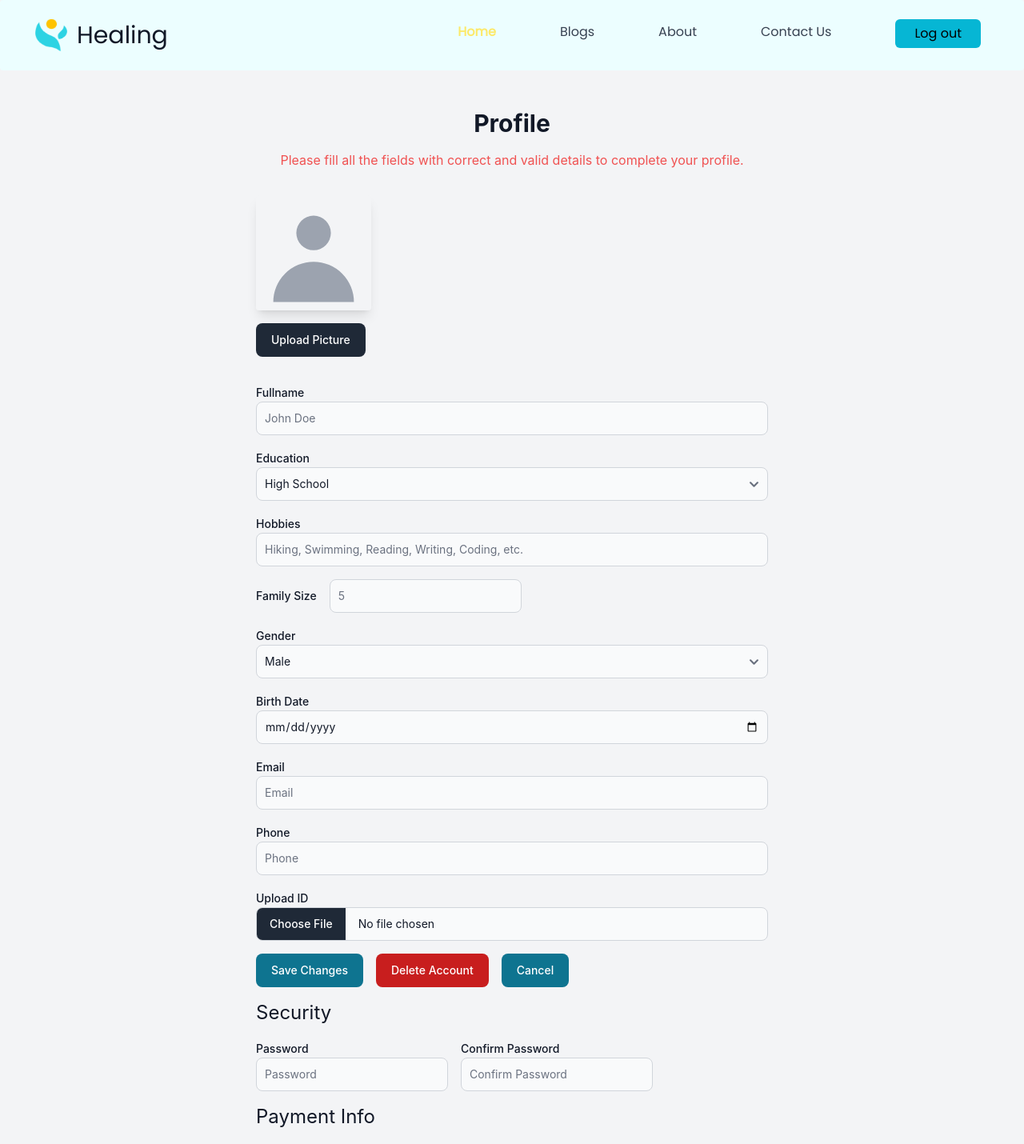
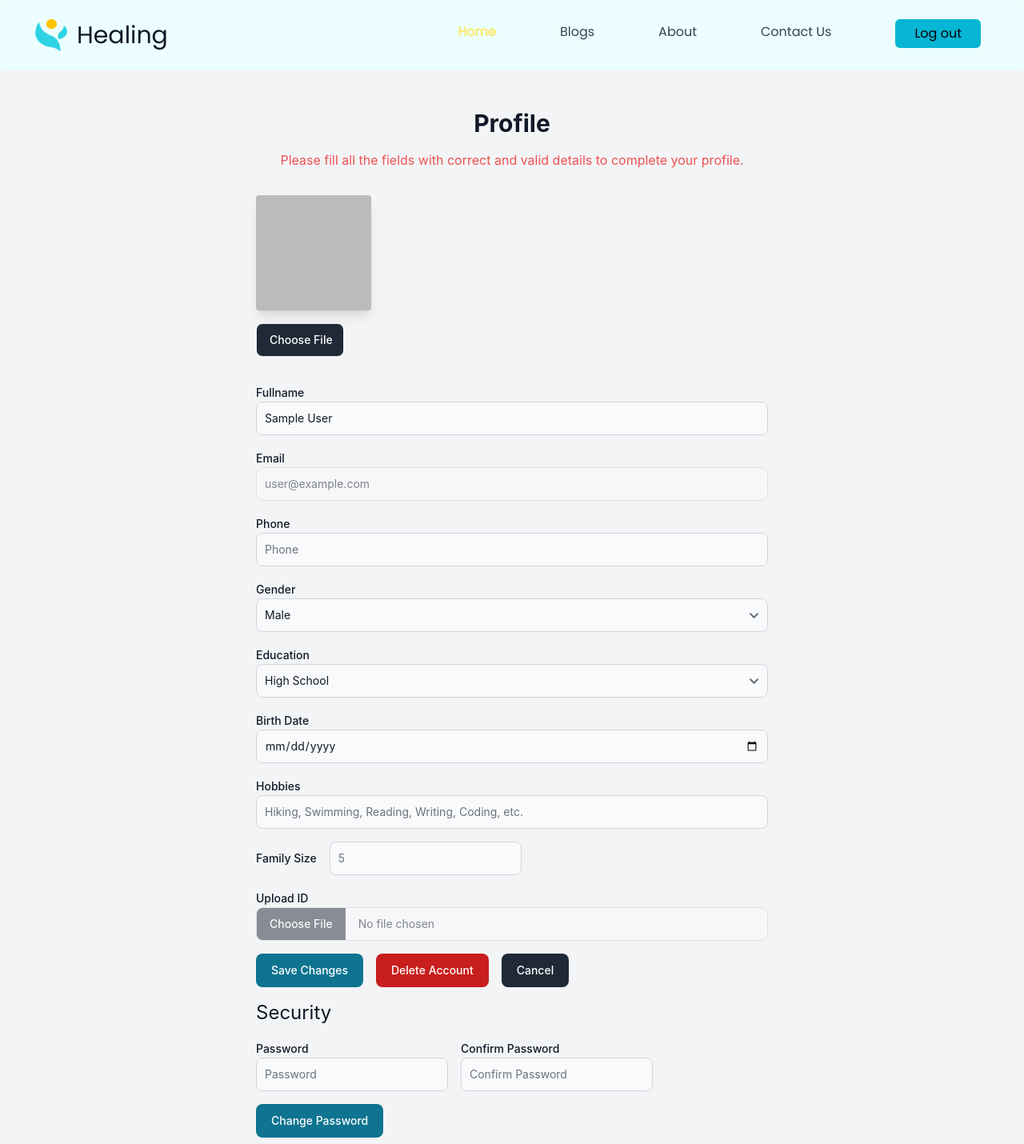
Before and after one commit to TherapyProject/iTherapy, a React (Create React App) app: page /profile in a window 1280 px wide. Shown: the top 1430 px of the page at 80% size. Built offline with nearby package versions, Linux system fonts and the light colour scheme; no server answers; the database is empty; sample sign-in values are in the browser's storage.

Commit message:
Feat: add firestore & firestorage to profile page

```diff
--- a/src/backend/firebase.js
+++ b/src/backend/firebase.js
@@ -1,7 +1,11 @@
-import firebase from 'firebase/compat/app';
-import 'firebase/compat/auth';
+// firebase
 
-const app = firebase.initializeApp({
+import { initializeApp } from 'firebase/app';
+import { getAuth } from 'firebase/auth';
+import { getFirestore } from 'firebase/firestore';
+import { getStorage } from 'firebase/storage';
+
+const firebaseConfig = {
   apiKey: process.env.REACT_APP_FIREBASE_API_KEY,
   authDomain: process.env.REACT_APP_FIREBASE_AUTH_DOMAIN,
   databaseURL: process.env.REACT_APP_FIREBASE_DATABASE_URL,
@@ -9,7 +13,11 @@ const app = firebase.initializeApp({
   storageBucket: process.env.REACT_APP_FIREBASE_STORAGE_BUCKET,
   messagingSenderId: process.env.REACT_APP_FIREBASE_MESSAGING_SENDER_ID,
   appId: process.env.REACT_APP_FIREBASE_APP_ID,
-});
+};
 
-export const auth = app.auth();
-export default app;
+const app = initializeApp(firebaseConfig);
+export const auth = getAuth(app);
+export const db = getFirestore(app);
+export const storage = getStorage(app);
+
+export default db;
--- a/src/components/NavBar/Navbar.js
+++ b/src/components/NavBar/Navbar.js
@@ -3,10 +3,10 @@ import { useAuth } from '../../contexts/AuthContext';
 import Logo from '../../images/logo.png';
 
 function Navbar() {
-  const { currentUser, logout } = useAuth();
+  const { currentUser, logOut } = useAuth();
 
-  const handleLogout = async () => {
-    await logout();
+  const handleLogOut = async () => {
+    await logOut();
   };
 
   return (
@@ -72,7 +72,7 @@ function Navbar() {
                 </a>
               ) : (
                 <button
-                  onClick={handleLogout}
+                  onClick={handleLogOut}
                   type="button"
                   className=" font-['Poppins'] font-medium text-base text-black bg-cyan-500 hover:bg-cyan-700 focus:ring-blue-300  rounded-md px-6 py-1.5 mt-1 mr-2 mb-2 dark:bg-blue-600 dark:hover:bg-blue-700 focus:outline-none dark:focus:ring-blue-800"
                 >
--- a/src/contexts/AuthContext.js
+++ b/src/contexts/AuthContext.js
@@ -1,8 +1,11 @@
 import {
+  createUserWithEmailAndPassword,
   FacebookAuthProvider,
-  getAuth,
   GoogleAuthProvider,
+  onAuthStateChanged,
+  signInWithEmailAndPassword,
   signInWithPopup,
+  signOut,
 } from 'firebase/auth';
 import React, {
   createContext,
@@ -15,40 +18,34 @@ import { auth } from '../backend/firebase';
 
 const AuthContext = createContext();
 
-export function useAuth() {
-  return useContext(AuthContext);
-}
-
 export function AuthProvider({ children }) {
   const [currentUser, setCurrentUser] = useState();
   const [loading, setLoading] = useState(true);
 
-  function signup(email, password) {
-    return auth.createUserWithEmailAndPassword(email, password);
+  function signUp(email, password) {
+    return createUserWithEmailAndPassword(auth, email, password);
   }
 
-  function login(email, password) {
-    return auth.signInWithEmailAndPassword(email, password);
+  function logIn(email, password) {
+    return signInWithEmailAndPassword(auth, email, password);
   }
 
-  function logout() {
-    return auth.signOut();
+  function logOut() {
+    return signOut(auth);
   }
 
   const signInWithFacebook = async () => {
     const provider = new FacebookAuthProvider();
-    const authFB = getAuth();
-    await signInWithPopup(authFB, provider);
+    await signInWithPopup(auth, provider);
   };
 
   const signInWithGoogle = async () => {
     const provider = new GoogleAuthProvider();
-    const authG = getAuth();
-    await signInWithPopup(authG, provider);
+    await signInWithPopup(auth, provider);
   };
 
   useEffect(() => {
-    const unsubscribe = auth.onAuthStateChanged((user) => {
+    const unsubscribe = onAuthStateChanged(auth, (user) => {
       setCurrentUser(user);
       setLoading(false);
     });
@@ -59,13 +56,13 @@ export function AuthProvider({ children }) {
   const value = useMemo(
     () => ({
       currentUser,
-      signup,
-      login,
+      signUp,
+      logIn,
+      logOut,
       signInWithFacebook,
       signInWithGoogle,
-      logout,
     }),
-    [currentUser, signup, login, signInWithFacebook, signInWithGoogle, logout]
+    [currentUser, signUp, logIn, logOut, signInWithFacebook, signInWithGoogle]
   );
 
   return (
@@ -74,3 +71,7 @@ export function AuthProvider({ children }) {
     </AuthContext.Provider>
   );
 }
+
+export function useAuth() {
+  return useContext(AuthContext);
+}
--- a/src/pages/Login/Login.js
+++ b/src/pages/Login/Login.js
@@ -8,7 +8,7 @@ function Login() {
   const required = true;
   const emailRef = useRef();
   const passwordRef = useRef();
-  const { login, signInWithFacebook, signInWithGoogle } = useAuth();
+  const { logIn, signInWithFacebook, signInWithGoogle } = useAuth();
   const [error, setError] = useState('');
   const [loginSuccess, setLoginSuccess] = useState(false);
 
@@ -19,7 +19,7 @@ function Login() {
 
     try {
       setError('');
-      await login(emailRef.current.value, passwordRef.current.value);
+      await logIn(emailRef.current.value, passwordRef.current.value);
       setLoginSuccess(true);
       const timer = setTimeout(() => {
         return navigate('/');
--- a/src/pages/Profile/Profile.js
+++ b/src/pages/Profile/Profile.js
@@ -1,4 +1,13 @@
+import { deleteUser, updatePassword, updateProfile } from 'firebase/auth';
+import { deleteDoc, doc, onSnapshot, setDoc } from 'firebase/firestore';
 import {
+  deleteObject,
+  getDownloadURL,
+  ref,
+  uploadBytes,
+} from 'firebase/storage';
+import {
+  Alert,
   Avatar,
   Button,
   FileInput,
@@ -6,9 +15,162 @@ import {
   Select,
   TextInput,
 } from 'flowbite-react/lib/esm/components';
-import React from 'react';
+import React, { useEffect, useState } from 'react';
+import { useNavigate } from 'react-router-dom';
+import { auth, db, storage } from '../../backend/firebase';
+import { useAuth } from '../../contexts/AuthContext';
 
 const Profile = () => {
+  const { currentUser } = useAuth();
+  const [password, setPassword] = useState('');
+  const [passwordConfirm, setPasswordConfirm] = useState('');
+  const [errorMessage, setErrorMessage] = useState('');
+  const [successMessage, setSuccessMessage] = useState('');
+  const [profile, setProfile] = useState({
+    uid: currentUser.uid,
+    displayName: currentUser.displayName,
+    email: currentUser.email,
+    photoURL: currentUser.photoURL,
+    gender: '',
+    education: '',
+    birthDate: '',
+    hobbies: '',
+    familySize: '',
+    phoneNumber: '',
+  });
+  const navigate = useNavigate();
+
+  const handleProfileChange = (e) => {
+    const { name, value } = e.target;
+    setProfile((prevProfile) => ({
+      ...prevProfile,
+      [name]: value,
+    }));
+  };
+
+  const handleProfileImageUpload = async (file) => {
+    const fileType = file.type.split('/')[0];
+    if (fileType !== 'image') {
+      return setErrorMessage('Please upload an image file');
+    }
+    if (file.size > 1024 * 1024) {
+      return setErrorMessage('Please upload an image less than 1MB in size');
+    }
+
+    const fileRef = ref(storage, `avatars/${currentUser.uid}/profile-picture`);
+    const uploadTask = await uploadBytes(fileRef, file);
+    const downloadURL = await getDownloadURL(uploadTask.ref);
+
+    setProfile((prevProfile) => ({
+      ...prevProfile,
+      photoURL: downloadURL,
+    }));
+
+    updateProfile(auth.currentUser, {
+      photoURL: downloadURL,
+    }).then(
+      () => {
+        setSuccessMessage('Profile updated successfully');
+      },
+      (error) => {
+        setErrorMessage(error.message);
+      }
+    );
+    return downloadURL;
+  };
+
+  const handleProfileImageChange = async (e) => {
+    if (e.target.files[0]) {
+      const file = e.target.files[0];
+      await handleProfileImageUpload(file);
+    }
+  };
+
+  const handleDeleteAccount = async () => {
+    const user = auth.currentUser;
+    await deleteUser(user);
+    await deleteDoc(doc(db, 'users', user.uid));
+    await deleteObject(ref(storage, `avatars/${user.uid}/profile-picture`));
+  };
+
+  const createProfile = async () => {
+    try {
+      await setDoc(doc(db, 'users', currentUser.uid), {
+        uid: currentUser.uid,
+        displayName: currentUser.displayName,
+        email: currentUser.email,
+        gender: profile.gender,
+        education: profile.education,
+        birthDate: profile.birthDate,
+        hobbies: profile.hobbies,
+        familySize: profile.familySize,
+        phoneNumber: profile.phoneNumber,
+      });
+      setSuccessMessage('Profile updated successfully');
+    } catch (error) {
+      setErrorMessage(error.message);
+    }
+  };
+
+  const handleSubmit = (e) => {
+    e.preventDefault();
+
+    updateProfile(auth.currentUser, {
+      displayName: profile.displayName,
+      photoURL: profile.photoURL,
+    }).then(
+      () => {
+        setSuccessMessage('Profile updated successfully');
+      },
+      (error) => {
+        setErrorMessage(error.message);
+      }
+    );
+
+    createProfile();
+  };
+
+  const handleCancel = () => {
+    navigate('/');
+  };
+
+  const handlePasswordChange = (e) => {
+    const { name, value } = e.target;
+    if (name === 'password') {
+      setPassword(value);
+    } else {
+      setPasswordConfirm(value);
+    }
+  };
+
+  const handlePasswordSubmit = (e) => {
+    e.preventDefault();
+    if (password === passwordConfirm && password.length >= 6) {
+      updatePassword(auth.currentUser, password).then(
+        () => {
+          setSuccessMessage('Password updated successfully');
+        },
+        (error) => {
+          setErrorMessage(error.message);
+        }
+      );
+    } else {
+      setErrorMessage('Passwords do not match');
+    }
+  };
+
+  useEffect(() => {
+    const unsubscribe = onSnapshot(
+      doc(db, 'users', currentUser.uid),
+      (userProfile) => {
+        if (userProfile.exists()) {
+          setProfile(userProfile.data());
+        }
+      }
+    );
+    return unsubscribe;
+  }, []);
+
   return (
     <div className="profile container mx-auto max-w-2xl text-gray-900 dark:text-gray-100 bg-gray-100 dark:bg-gray-900 flex flex-col my-8">
       <div className="profile-header text-center py-4 mb-4 mx-4">
@@ -19,14 +181,33 @@ const Profile = () => {
           Please fill all the fields with correct and valid details to complete
           your profile.
         </p>
+        {errorMessage && (
+          <Alert color="failure" className="mt-4">
+            <span className="font-medium">{errorMessage}</span>
+          </Alert>
+        )}
+        {successMessage && (
+          <Alert color="success" className="mt-4">
+            <span className="font-medium">{successMessage}</span>
+          </Alert>
+        )}
       </div>
-      <div className="profile-body flex flex-wrap justify-center sm:justify-between gap-8 mx-4">
+      <form
+        className="profile-body flex flex-wrap justify-center sm:justify-between gap-8 mx-4"
+        onSubmit={handleSubmit}
+      >
         <div className="profile-column flex flex-col md:flex-row">
           <div className="profile-picture mb-4 md:mb-0 full-rounded">
-            <Avatar size="xl" className="shadow-lg" />
-            <Button color="dark" className="mt-4">
-              Upload Picture
-            </Button>
+            <Avatar
+              size="xl"
+              className="shadow-lg"
+              img={currentUser.photoURL}
+            />
+            <FileInput
+              color="dark"
+              className="mt-4 w-[110px]"
+              onChange={handleProfileImageChange}
+            />
           </div>
         </div>
         <div className="profile-column flex flex-col flex-grow gap-4">
@@ -36,16 +217,56 @@ const Profile = () => {
               <TextInput
                 id="full-name"
                 label="Full Name"
+                name="displayName"
                 placeholder="John Doe"
-                value=""
+                value={profile.displayName}
+                onChange={handleProfileChange}
               />
+            </div>
+            <div className="email mb-4 md:mb-0">
+              <Label htmlFor="email" value="Email" />
+              <TextInput
+                id="email"
+                name="email"
+                label="Email"
+                placeholder="Email"
+                value={profile.email}
+                disabled
+              />
+            </div>
+            <div className="phone mb-4 md:mb-0">
+              <Label htmlFor="phone" value="Phone" />
+              <TextInput
+                id="phone"
+                name="phoneNumber"
+                label="Phone"
+                placeholder="Phone"
+                value={profile.phoneNumber}
+                onChange={handleProfileChange}
+              />
+            </div>
+            <div className="gender mb-4 md:mb-0">
+              <Label htmlFor="gender" value="Gender" />
+              <Select
+                id="gender"
+                name="gender"
+                label="Gender"
+                value={profile.gender}
+                onChange={handleProfileChange}
+              >
+                <option>Male</option>
+                <option>Female</option>
+                <option>Prefers not to say</option>
+              </Select>
             </div>
             <div className="education-level mb-4 md:mb-0">
               <Label htmlFor="education" value="Education" />
               <Select
+                id="education"
+                name="education"
                 label="Education Level"
-                value="Education Level"
-                id="education"
+                value={profile.education}
+                onChange={handleProfileChange}
               >
                 <option>High School</option>
                 <option>College</option>
@@ -53,82 +274,78 @@ const Profile = () => {
                 <option>Post Graduate School</option>
               </Select>
             </div>
+            <div className="birth-date mb-4 md:mb-0">
+              <Label htmlFor="birth-date" value="Birth Date" />
+              <TextInput
+                id="birth-date"
+                name="birthDate"
+                label="Birth Date"
+                placeholder="Birth Date"
+                type="date"
+                value={profile.birthDate}
+                onChange={handleProfileChange}
+              />
+            </div>
             <div className="hobbies mb-4 md:mb-0">
               <Label htmlFor="hobbies" value="Hobbies" />
               <TextInput
                 id="hobbies"
+                name="hobbies"
                 label="Hobbies"
                 placeholder="Hiking, Swimming, Reading, Writing, Coding, etc."
-                value=""
+                value={profile.hobbies}
+                onChange={handleProfileChange}
               />
             </div>
-            <div className="family-name mb-4 md:mb-0 flex gap-4 flex-wrap items-center">
+            <div className="family-size mb-4 md:mb-0 flex gap-4 flex-wrap items-center">
               <Label htmlFor="family-size" value="Family Size" />
               <TextInput
                 id="family-size"
+                name="familySize"
                 label="Family Size"
                 placeholder="5"
-                value=""
                 type="number"
+                value={profile.familySize}
+                onChange={handleProfileChange}
               />
             </div>
-            <div className="gender mb-4 md:mb-0">
-              <Label htmlFor="gender" value="Gender" />
-              <Select label="Gender" value="Gender" id="gender">
-                <option>Male</option>
-                <option>Female</option>
-                <option>Prefers not to say</option>
-              </Select>
-            </div>
-            <div className="birth-date mb-4 md:mb-0">
-              <Label htmlFor="birth-date" value="Birth Date" />
-              <TextInput
-                id="birth-date"
-                label="Birth Date"
-                placeholder="Birth Date"
-                value="01/01/2000"
-                type="date"
+
+            <div className="upload-id mb-4 md:mb-0">
+              <Label htmlFor="upload-id" value="Upload ID" />
+              <FileInput
+                label="Upload ID"
+                name="IdCard"
+                id="upload-id"
+                value={profile.IdCard}
+                onChange={handleProfileChange}
+                disabled
               />
             </div>
-            <div className="email mb-4 md:mb-0">
-              <Label htmlFor="email" value="Email" />
-              <TextInput
-                id="email"
-                label="Email"
-                placeholder="Email"
-                value=""
-              />
-            </div>
-            <div className="phone mb-4 md:mb-0">
-              <Label htmlFor="phone" value="Phone" />
-              <TextInput
-                id="phone"
-                label="Phone"
-                placeholder="Phone"
-                value=""
-              />
-            </div>
-            <div className="upload-id mb-4 md:mb-0">
-              <Label htmlFor="upload-id" value="Upload ID" />
-              <FileInput label="Upload ID" id="upload-id" />
-            </div>
             <div className="save-button flex flex-wrap gap-4">
-              <Button>Save Changes</Button>
-              <Button color="failure">Delete Account</Button>
-              <Button>Cancel</Button>
+              <Button type="submit">Save Changes</Button>
+              <Button onClick={handleDeleteAccount} color="failure">
+                Delete Account
+              </Button>
+              <Button onClick={handleCancel} color="dark">
+                Cancel
+              </Button>
             </div>
           </div>
           <div className="security">
             <h1 className="mb-4 text-2xl text-bold">Security</h1>
-            <div className="password mb-4 md:mb-0 flex flex-wrap gap-4 items-center">
+            <div className="password mb-4 md:mb-0 flex flex-col gap-4 items-start">
+              <div className="password-inputs flex flex-wrap gap-4">
                 <div className="password">
                   <Label htmlFor="password" value="Password" />
                   <TextInput
                     id="password"
                     label="Password"
                     placeholder="Password"
-                  value=""
+                    value={password}
                     type="password"
+                    onChange={handlePasswordChange}
+                    name="password"
+                    minLength="6"
                   />
                 </div>
                 <div className="confirm-password">
@@ -137,10 +354,15 @@ const Profile = () => {
                     id="confirm-password"
                     label="Confirm Password"
                     placeholder="Confirm Password"
-                  value=""
+                    value={passwordConfirm}
                     type="password"
+                    onChange={handlePasswordChange}
+                    name="passwordConfirm"
+                    minLength="6"
                   />
                 </div>
+              </div>
+              <Button onClick={handlePasswordSubmit}>Change Password</Button>
             </div>
           </div>
           <div className="payment-info">
@@ -159,7 +381,7 @@ const Profile = () => {
             </div>
           </div>
         </div>
-      </div>
+      </form>
     </div>
   );
 };
--- a/src/pages/Signup/SignupPage.js
+++ b/src/pages/Signup/SignupPage.js
@@ -9,7 +9,7 @@ function SignupPage() {
   const emailRef = useRef();
   const passwordRef = useRef();
   const passwordConfirmRef = useRef();
-  const { signup, signInWithFacebook, signInWithGoogle } = useAuth();
+  const { signUp, signInWithFacebook, signInWithGoogle } = useAuth();
   const [error, setError] = useState('');
   const [signupSuccess, setSignupSuccess] = useState(false);
 
@@ -22,7 +22,7 @@ function SignupPage() {
     }
     try {
       setError('');
-      await signup(emailRef.current.value, passwordRef.current.value);
+      await signUp(emailRef.current.value, passwordRef.current.value);
       setSignupSuccess(true);
       const timer = setTimeout(() => {
         return navigate('/login');
```
Lines whose indentation alone changed are shown as unchanged.
